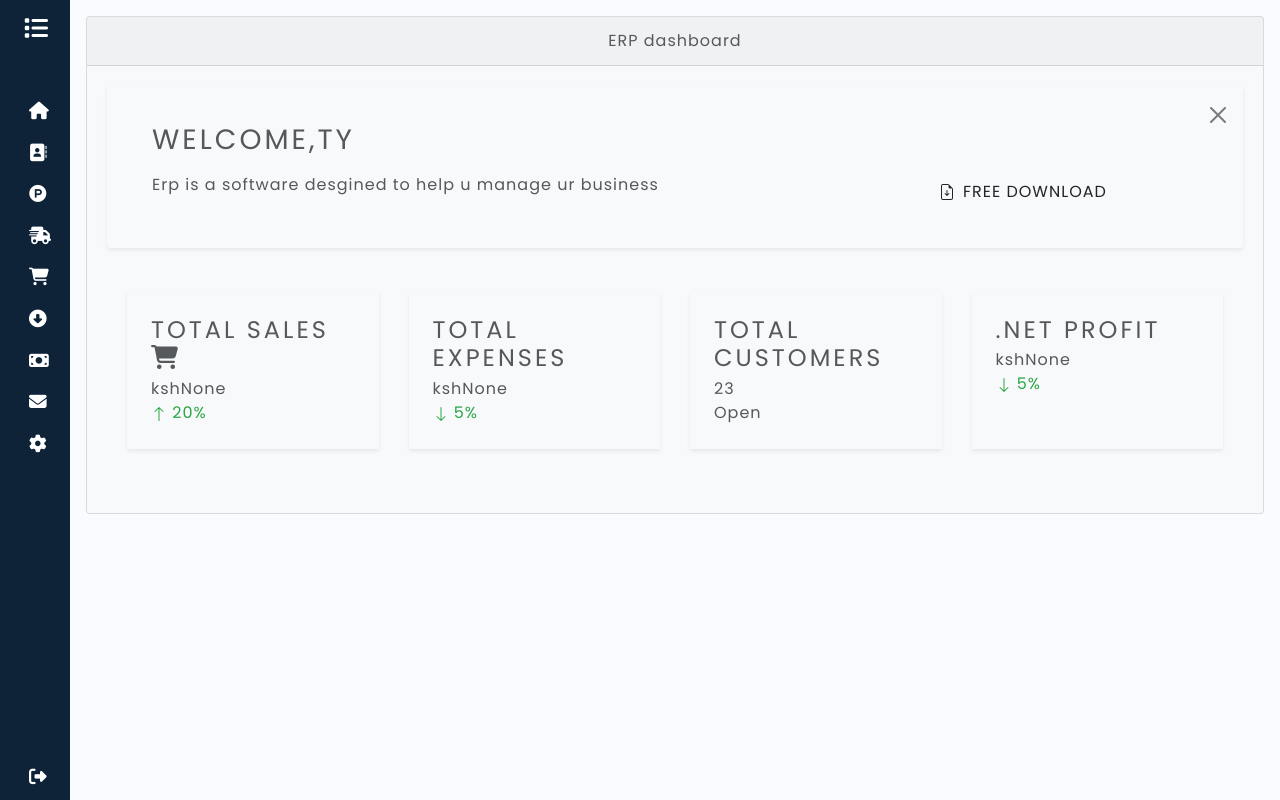
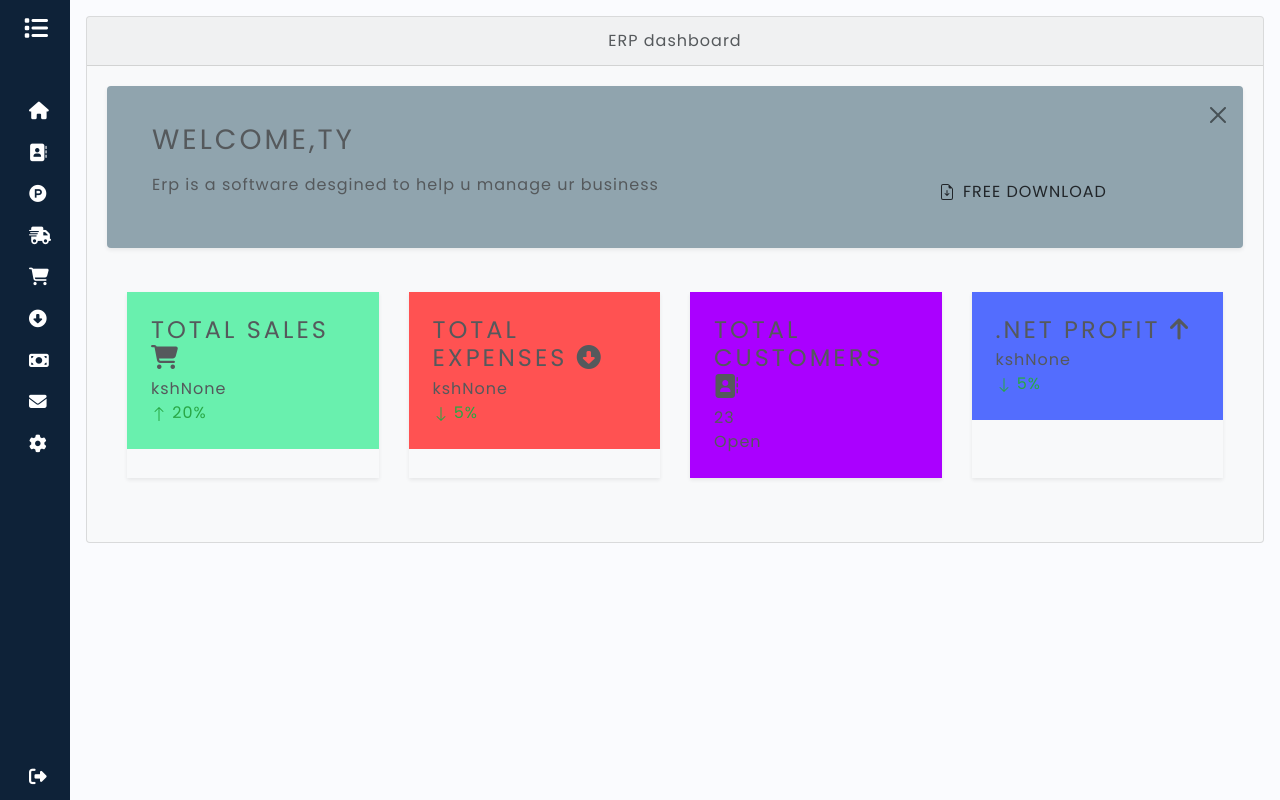
Before and after one commit to TalibY22/ERP_SOFTWARE, a Django app: page / in a window 1280 px wide. Run offline with Django 5.2, Linux system fonts and the light colour scheme; a user stored in the database is signed in; data comes from the database, SQL or seed files in the repository; data that the repository does not hold is empty; some libraries are stand-ins or nearby versions.

Commit message:
dashboard changes

```diff
--- a/step/templates/step/customer.html
+++ b/step/templates/step/customer.html
@@ -35,7 +35,7 @@
         <i class="fa-solid fa-plus"></i> Add
     </a>
 
-      <table class="table table-hover">
+      <table class="table table-borderless table-thead-bordered table-nowrap table-align-middle card-table">
         <thead>
           <tr>
             <th scope="col">action</th>
--- a/step/templates/step/home.html
+++ b/step/templates/step/home.html
@@ -13,7 +13,7 @@
 
 
 
-        <div class="app-card alert alert-dismissible shadow-sm mb-4 border-left-decoration" role="alert">
+        <div class="app-card alert alert-dismissible shadow-sm mb-4 border-left-decoration" role="alert" style="background-color: #90A4AE;">
             <div class="inner">
                 <div class="app-card-body p-3 p-lg-4">
                     <h3 class="mb-3">Welcome,{{user}}</h3>
@@ -51,7 +51,7 @@
                 <div class="row g-4 mb-4">
                     <div class="col-6 col-lg-3">
                         <div class="app-card app-card-stat shadow-sm h-100">
-                            <div class="app-card-body p-3 p-lg-4">
+                            <div class="app-card-body p-3 p-lg-4 " style="background-color: #69F0AE;">
                                 <h4 class="stats-type mb-1">Total Sales  <i class="fa-solid fa-cart-shopping"></i></h4>
 
                                 <div class="stats-figure">ksh{{sales}}</div>
@@ -66,8 +66,8 @@
 
                     <div class="col-6 col-lg-3">
 					    <div class="app-card app-card-stat shadow-sm h-100">
-						    <div class="app-card-body p-3 p-lg-4">
-							    <h4 class="stats-type mb-1">Total expenses</h4>
+						    <div class="app-card-body p-3 p-lg-4" style="background-color: #FF5252;">
+							    <h4 class="stats-type mb-1">Total expenses <i class="fa-solid fa-circle-down"></i></h4>
 							    <div class="stats-figure">ksh{{expenses}}</div>
 							    <div class="stats-meta text-success">
 								    <svg width="1em" height="1em" viewBox="0 0 16 16" class="bi bi-arrow-down" fill="currentColor" xmlns="http://www.w3.org/2000/svg">
@@ -80,8 +80,8 @@
 
                     <div class="col-6 col-lg-3">
 					    <div class="app-card app-card-stat shadow-sm h-100">
-						    <div class="app-card-body p-3 p-lg-4">
-							    <h4 class="stats-type mb-1">Total customers</h4>
+						    <div class="app-card-body p-3 p-lg-4" style="background-color: #AA00FF;">
+							    <h4 class="stats-type mb-1">Total customers  <i class="fa-solid fa-address-book"></i></h4>
 							    <div class="stats-figure">23</div>
 							    <div class="stats-meta">
 								    Open</div>
@@ -92,8 +92,8 @@
 
                     <div class="col-6 col-lg-3">
 					    <div class="app-card app-card-stat shadow-sm h-100">
-						    <div class="app-card-body p-3 p-lg-4">
-							    <h4 class="stats-type mb-1">.Net profit</h4>
+						    <div class="app-card-body p-3 p-lg-4" style="background-color: #536DFE;">
+							    <h4 class="stats-type mb-1">.Net profit <i class="fa-solid fa-arrow-up"></i></h4>
 							    <div class="stats-figure">ksh{{profit}}</div>
 							    <div class="stats-meta text-success">
 								    <svg width="1em" height="1em" viewBox="0 0 16 16" class="bi bi-arrow-down" fill="currentColor" xmlns="http://www.w3.org/2000/svg">
--- a/step/templates/step/transactions.html
+++ b/step/templates/step/transactions.html
@@ -3,7 +3,7 @@
 
 
 <div class="card bg-light mb-4">
-    <div class="card-header">Header</div>
+    <div class="card-header">Money collected </div>
     <div class="card-body">
         <div class="container">
             <div class="row">
--- a/step/todo.txt
+++ b/step/todo.txt
@@ -46,3 +46,6 @@ add_ability_to_check_stock_report =
 logic to handle slection of payment status in sell form = done
 button to take to the transcation page if payment is partial or unpaid =
 add stock adjustment =
+
+
+make the form wider  = +
```
